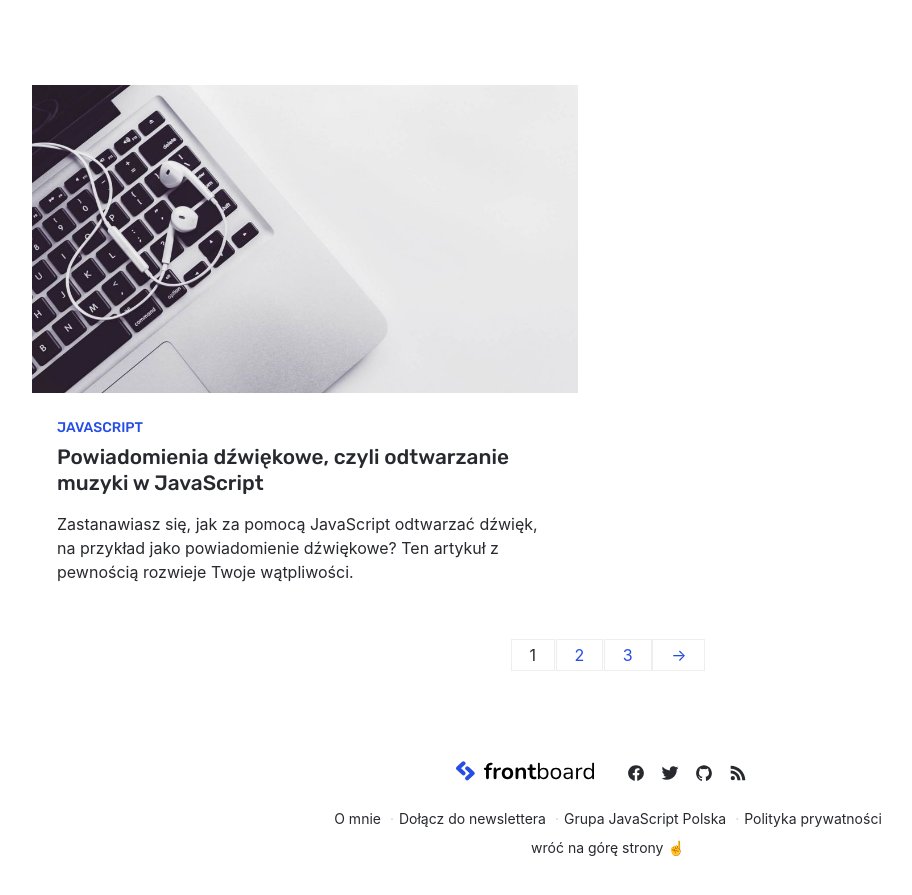
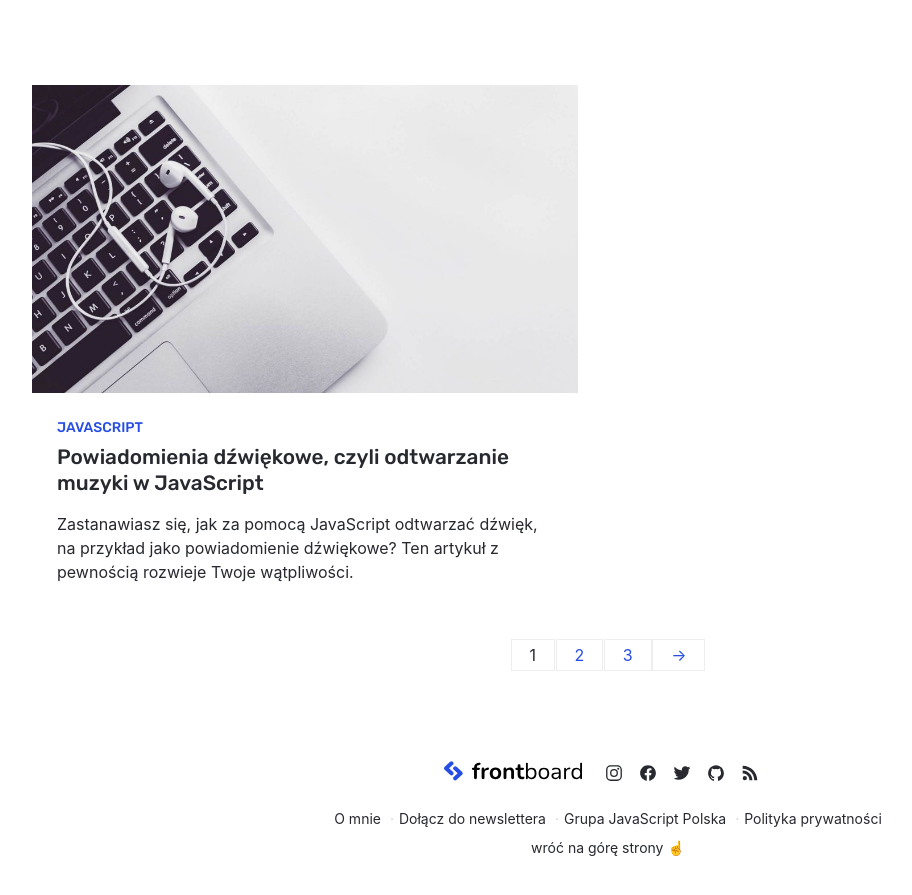
Before and after one commit to frontboard/blog, a Jekyll site: the page built from index.html, in a window 1280 px wide and 900 px high, scrolled down 2570 px. Shown: the top 895 px of the window, without its empty margins (32-944 px from the left). Built offline with Jekyll 4.4.1, drawn with Linux system fonts in a browser that asks for light colours; the list of posts is cut into pages by our own code.

Commit message:
change class on instagram icon

```diff
--- a/_includes/social.html
+++ b/_includes/social.html
@@ -1,7 +1,7 @@
 <ul class="social__links flex">
   <li class="social__item">
     <a href="https://instagram.com/{{ site.instagram_username }}" class="social__link" title="Konto bloga na Instagramie">
-      <svg xmlns="http://www.w3.org/2000/svg" class="ionicon" viewBox="0 0 512 512"><path d="M349.33 69.33a93.62 93.62 0 0193.34 93.34v186.66a93.62 93.62 0 01-93.34 93.34H162.67a93.62 93.62 0 01-93.34-93.34V162.67a93.62 93.62 0 0193.34-93.34h186.66m0-37.33H162.67C90.8 32 32 90.8 32 162.67v186.66C32 421.2 90.8 480 162.67 480h186.66C421.2 480 480 421.2 480 349.33V162.67C480 90.8 421.2 32 349.33 32z"/><path d="M377.33 162.67a28 28 0 1128-28 27.94 27.94 0 01-28 28zM256 181.33A74.67 74.67 0 11181.33 256 74.75 74.75 0 01256 181.33m0-37.33a112 112 0 10112 112 112 112 0 00-112-112z"/></svg>
+      <svg xmlns="http://www.w3.org/2000/svg" class="social__icon" viewBox="0 0 512 512"><path d="M349.33 69.33a93.62 93.62 0 0193.34 93.34v186.66a93.62 93.62 0 01-93.34 93.34H162.67a93.62 93.62 0 01-93.34-93.34V162.67a93.62 93.62 0 0193.34-93.34h186.66m0-37.33H162.67C90.8 32 32 90.8 32 162.67v186.66C32 421.2 90.8 480 162.67 480h186.66C421.2 480 480 421.2 480 349.33V162.67C480 90.8 421.2 32 349.33 32z"/><path d="M377.33 162.67a28 28 0 1128-28 27.94 27.94 0 01-28 28zM256 181.33A74.67 74.67 0 11181.33 256 74.75 74.75 0 01256 181.33m0-37.33a112 112 0 10112 112 112 112 0 00-112-112z"/></svg>
     </a>
   </li>
   <li class="social__item">
```
